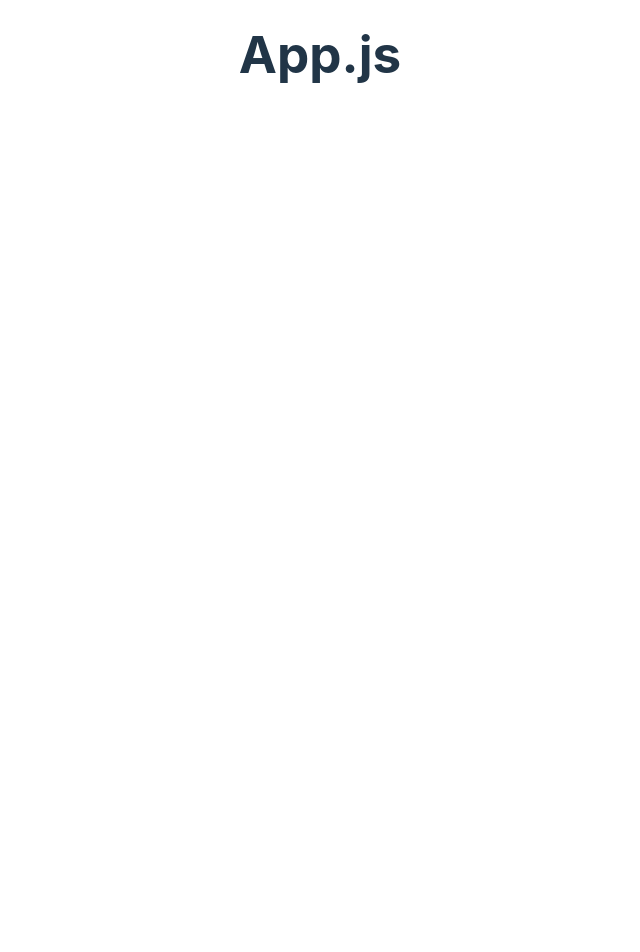
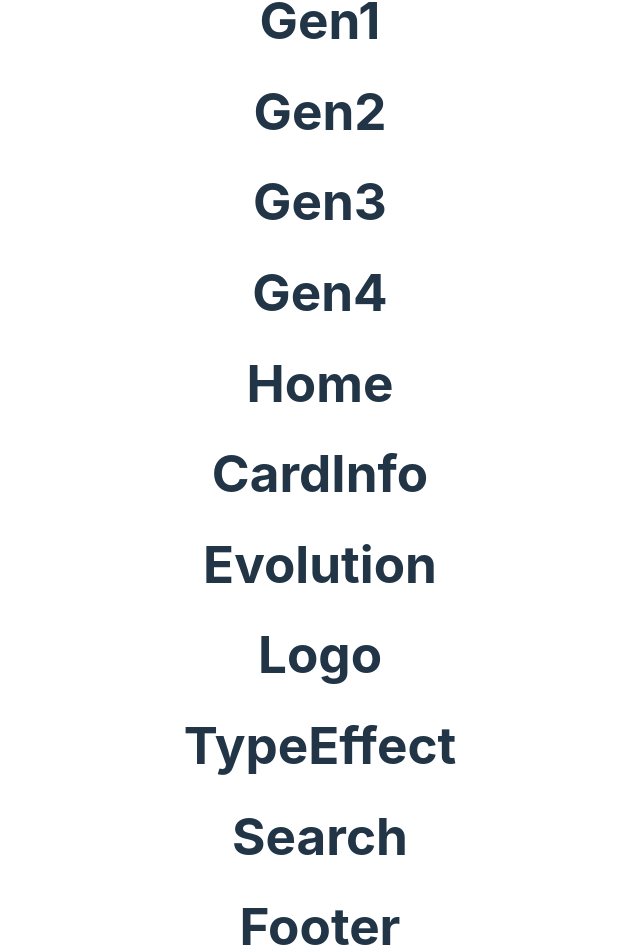
Before and after one commit to vrove/team-frontend-unklab, a React (Vite) app: page / in a window 1280 px wide. Shown: the part 346-1298 px from the top of the page, without its empty margins (320-960 px from the left). Before the commit the page ends 800 px from the top, so only its background shows below. Built offline with nearby package versions, Linux system fonts and the light colour scheme.

Commit message:
fix app.jsx

```diff
--- a/src/App.jsx
+++ b/src/App.jsx
@@ -1,8 +1,16 @@
 import './App.css'
+import Header from './components/Header/index'
+import Home from './components/Home/index'
+import Footer from './components/Footer/index'
 
 function App() {
   return (
-    <h1>App.js</h1>
+    <div>
+      <h1>App.js</h1>
+      <Header/>
+      <Home/>
+      <Footer/>
+    </div>
   )
 }
 
```
